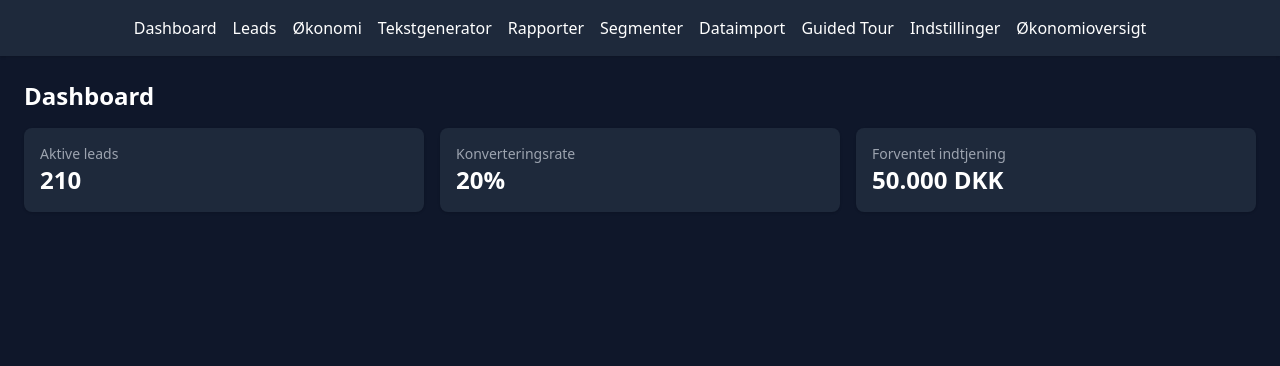
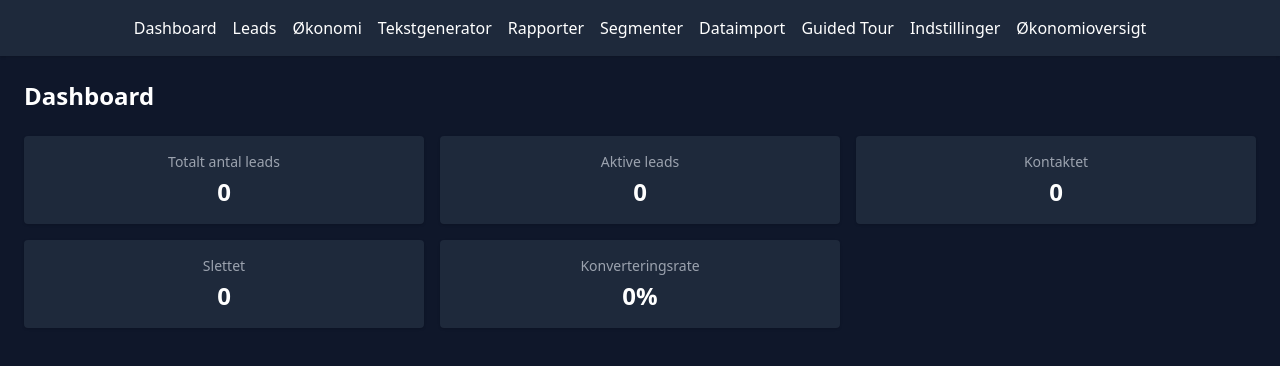
Before and after one commit to Claueduus/Maeglerpilot, a React (Create React App) app: page / in a window 1280 px wide. Shown: the top 366 px of the page. Built offline with nearby package versions, Linux system fonts and the light colour scheme.

Commit message:
Update Dashboard.jsx

```diff
--- a/src/pages/Dashboard.jsx
+++ b/src/pages/Dashboard.jsx
@@ -1,22 +1,42 @@
+import { useEffect, useState } from "react";
+
 export default function Dashboard() {
+  const [leads, setLeads] = useState([]);
+
+  useEffect(() => {
+    const gemt = localStorage.getItem("leads");
+    if (gemt) setLeads(JSON.parse(gemt));
+  }, []);
+
+  const total = leads.length;
+  const aktive = leads.filter((l) => l.status === "Aktiv").length;
+  const kontaktet = leads.filter((l) => l.status === "Kontaktet").length;
+  const slettet = leads.filter((l) => l.status === "Slettet").length;
+
+  // Dummy konverteringsrate (fx % kontaktet / total)
+  const konvRate =
+    total > 0 ? ((kontaktet / total) * 100).toFixed(1) + "%" : "0%";
+
   return (
-    <div className="space-y-4">
+    <div className="space-y-6">
       <h2 className="text-2xl font-semibold">Dashboard</h2>
 
-      <div className="grid grid-cols-1 md:grid-cols-3 gap-4">
-        <div className="bg-slate-800 p-4 rounded-lg shadow">
-          <p className="text-sm text-gray-400">Aktive leads</p>
-          <p className="text-2xl font-bold">210</p>
-        </div>
-        <div className="bg-slate-800 p-4 rounded-lg shadow">
-          <p className="text-sm text-gray-400">Konverteringsrate</p>
-          <p className="text-2xl font-bold">20%</p>
-        </div>
-        <div className="bg-slate-800 p-4 rounded-lg shadow">
-          <p className="text-sm text-gray-400">Forventet indtjening</p>
-          <p className="text-2xl font-bold">50.000 DKK</p>
-        </div>
+      <div className="grid md:grid-cols-2 lg:grid-cols-3 gap-4">
+        <Stat label="Totalt antal leads" value={total} />
+        <Stat label="Aktive leads" value={aktive} />
+        <Stat label="Kontaktet" value={kontaktet} />
+        <Stat label="Slettet" value={slettet} />
+        <Stat label="Konverteringsrate" value={konvRate} />
       </div>
     </div>
   );
 }
+
+function Stat({ label, value }) {
+  return (
+    <div className="bg-slate-800 p-4 rounded shadow text-center">
+      <p className="text-sm text-gray-400">{label}</p>
+      <p className="text-2xl font-bold text-white mt-1">{value}</p>
+    </div>
+  );
+}
```
